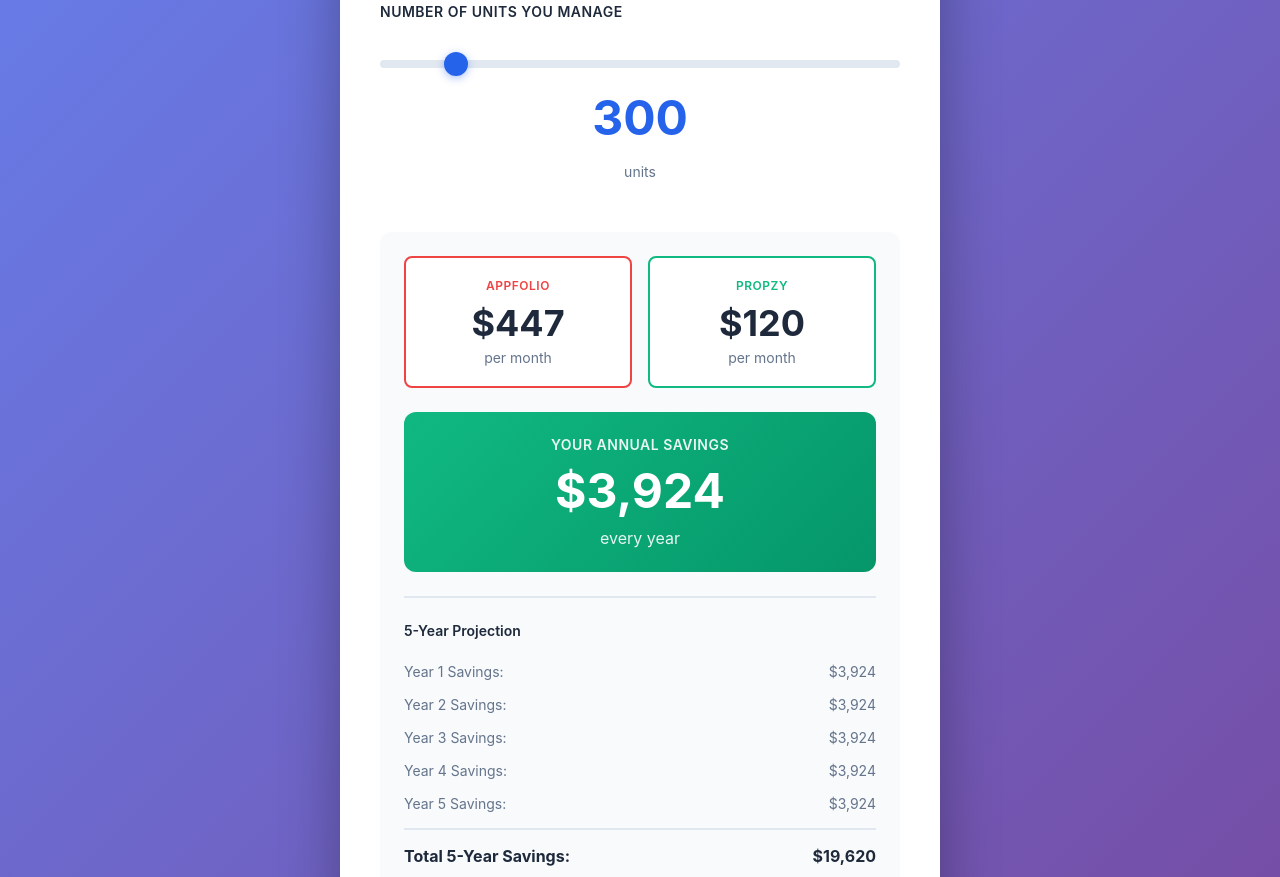
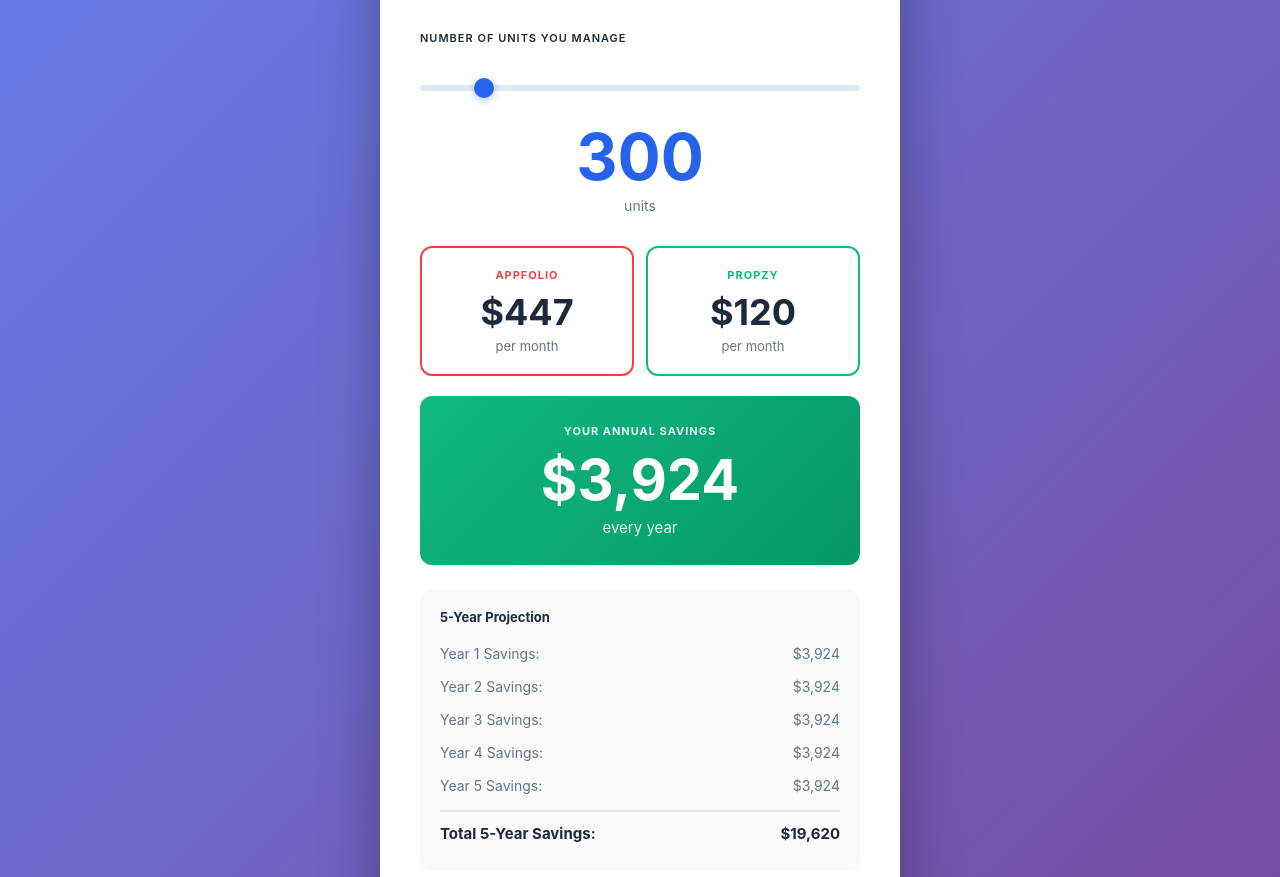
Before and after one commit to uwdansco/propzy-calculator, a plain HTML site: page index.html in a window 1280 px wide. Shown: the part 156-1033 px from the top of the page. Drawn offline with Linux system fonts and the light colour scheme.

Commit message:
Update index.html

```diff
--- a/index.html
+++ b/index.html
@@ -12,7 +12,7 @@
         }
 
         body {
-            font-family: 'Inter', -apple-system, BlinkMacSystemFont, 'Segoe UI', sans-serif;
+            font-family: -apple-system, BlinkMacSystemFont, 'Segoe UI', 'Roboto', sans-serif;
             background: linear-gradient(135deg, #667eea 0%, #764ba2 100%);
             min-height: 100vh;
             display: flex;
@@ -23,9 +23,9 @@
 
         .calculator-container {
             background: white;
-            border-radius: 16px;
+            border-radius: 20px;
             padding: 40px;
-            max-width: 600px;
+            max-width: 520px;
             width: 100%;
             box-shadow: 0 20px 60px rgba(0,0,0,0.3);
         }
@@ -35,15 +35,17 @@
             color: #1e293b;
             margin-bottom: 8px;
             font-weight: 700;
+            text-align: center;
         }
 
         .subtitle {
             color: #64748b;
-            margin-bottom: 32px;
+            margin-bottom: 40px;
             font-size: 16px;
+            text-align: center;
         }
 
-        .input-group {
+        .input-section {
             margin-bottom: 32px;
         }
 
@@ -51,31 +53,33 @@
             display: block;
             font-weight: 600;
             color: #1e293b;
-            margin-bottom: 12px;
-            font-size: 14px;
+            margin-bottom: 20px;
+            font-size: 11px;
             text-transform: uppercase;
-            letter-spacing: 0.5px;
+            letter-spacing: 1px;
         }
 
         .slider-container {
             position: relative;
-            padding: 20px 0;
+            padding: 10px 0;
         }
 
         input[type="range"] {
             width: 100%;
-            height: 8px;
-            border-radius: 4px;
+            height: 6px;
+            border-radius: 3px;
             background: #e2e8f0;
             outline: none;
             -webkit-appearance: none;
+            appearance: none;
+            cursor: pointer;
         }
 
         input[type="range"]::-webkit-slider-thumb {
             -webkit-appearance: none;
             appearance: none;
-            width: 24px;
-            height: 24px;
+            width: 20px;
+            height: 20px;
             border-radius: 50%;
             background: #2563eb;
             cursor: pointer;
@@ -83,8 +87,8 @@
         }
 
         input[type="range"]::-moz-range-thumb {
-            width: 24px;
-            height: 24px;
+            width: 20px;
+            height: 20px;
             border-radius: 50%;
             background: #2563eb;
             cursor: pointer;
@@ -94,52 +98,48 @@
 
         .unit-display {
             text-align: center;
-            font-size: 48px;
+            font-size: 64px;
             font-weight: 700;
             color: #2563eb;
-            margin: 16px 0;
+            margin: 20px 0 8px 0;
+            line-height: 1;
         }
 
         .unit-label {
             text-align: center;
             color: #64748b;
             font-size: 14px;
-        }
-
-        .results-container {
-            background: #f8fafc;
-            border-radius: 12px;
-            padding: 24px;
-            margin-top: 32px;
+            margin-bottom: 30px;
         }
 
         .comparison {
             display: grid;
             grid-template-columns: 1fr 1fr;
-            gap: 16px;
-            margin-bottom: 24px;
+            gap: 12px;
+            margin-bottom: 20px;
         }
 
         .price-card {
             background: white;
             padding: 20px;
-            border-radius: 8px;
+            border-radius: 12px;
             text-align: center;
+            border: 2px solid;
         }
 
         .price-card.appfolio {
-            border: 2px solid #ef4444;
+            border-color: #ef4444;
         }
 
         .price-card.propzy {
-            border: 2px solid #10b981;
+            border-color: #10b981;
         }
 
         .provider-name {
-            font-size: 12px;
-            font-weight: 600;
+            font-size: 11px;
+            font-weight: 700;
             text-transform: uppercase;
-            letter-spacing: 0.5px;
+            letter-spacing: 1px;
             margin-bottom: 8px;
         }
 
@@ -159,36 +159,68 @@
         }
 
         .price-period {
-            font-size: 14px;
+            font-size: 13px;
             color: #64748b;
         }
 
         .savings-highlight {
             background: linear-gradient(135deg, #10b981 0%, #059669 100%);
             color: white;
-            padding: 24px;
+            padding: 28px;
             border-radius: 12px;
             text-align: center;
+            margin-bottom: 24px;
         }
 
         .savings-label {
-            font-size: 14px;
-            font-weight: 600;
+            font-size: 11px;
+            font-weight: 700;
             text-transform: uppercase;
-            letter-spacing: 0.5px;
+            letter-spacing: 1px;
             margin-bottom: 8px;
             opacity: 0.9;
         }
 
         .savings-amount {
-            font-size: 48px;
+            font-size: 56px;
             font-weight: 700;
-            margin-bottom: 8px;
+            margin-bottom: 4px;
         }
 
         .savings-period {
-            font-size: 16px;
+            font-size: 15px;
             opacity: 0.9;
+        }
+
+        .projection {
+            background: #f8fafc;
+            padding: 20px;
+            border-radius: 12px;
+            margin-bottom: 20px;
+        }
+
+        .projection-title {
+            font-size: 13px;
+            font-weight: 700;
+            color: #1e293b;
+            margin-bottom: 12px;
+        }
+
+        .projection-row {
+            display: flex;
+            justify-content: space-between;
+            padding: 8px 0;
+            font-size: 14px;
+            color: #64748b;
+        }
+
+        .projection-row.total {
+            font-weight: 700;
+            color: #1e293b;
+            font-size: 15px;
+            padding-top: 12px;
+            margin-top: 8px;
+            border-top: 2px solid #e2e8f0;
         }
 
         .cta-button {
@@ -196,12 +228,11 @@
             background: #2563eb;
             color: white;
             border: none;
-            padding: 16px 32px;
-            border-radius: 8px;
+            padding: 18px 32px;
+            border-radius: 10px;
             font-size: 16px;
             font-weight: 600;
             cursor: pointer;
-            margin-top: 24px;
             transition: all 0.3s;
         }
 
@@ -211,51 +242,21 @@
             box-shadow: 0 4px 12px rgba(37,99,235,0.4);
         }
 
-        .breakdown {
-            margin-top: 24px;
-            padding-top: 24px;
-            border-top: 2px solid #e2e8f0;
-        }
-
-        .breakdown-title {
-            font-weight: 600;
-            color: #1e293b;
-            margin-bottom: 16px;
-            font-size: 14px;
-        }
-
-        .breakdown-row {
-            display: flex;
-            justify-content: space-between;
-            padding: 8px 0;
-            color: #64748b;
-            font-size: 14px;
-        }
-
-        .breakdown-row.total {
-            font-weight: 700;
-            color: #1e293b;
-            font-size: 16px;
-            margin-top: 8px;
-            padding-top: 16px;
-            border-top: 2px solid #e2e8f0;
-        }
-
         @media (max-width: 640px) {
             .calculator-container {
-                padding: 24px;
+                padding: 30px 24px;
             }
 
             h1 {
-                font-size: 24px;
+                font-size: 26px;
             }
 
             .unit-display {
-                font-size: 36px;
+                font-size: 48px;
             }
 
             .savings-amount {
-                font-size: 36px;
+                font-size: 42px;
             }
 
             .comparison {
@@ -269,59 +270,58 @@
         <h1>How Much Will You Save?</h1>
         <p class="subtitle">See your potential savings switching from AppFolio to Propzy</p>
 
-        <div class="input-group">
-            <label for="units">Number of Units You Manage</label>
+        <div class="input-section">
+            <label for="units">NUMBER OF UNITS YOU MANAGE</label>
             <div class="slider-container">
                 <input type="range" id="units" min="50" max="2000" value="300" step="10">
+            </div>
             <div class="unit-display" id="unitDisplay">300</div>
             <div class="unit-label">units</div>
         </div>
-        </div>
 
-        <div class="results-container">
         <div class="comparison">
             <div class="price-card appfolio">
-                    <div class="provider-name">AppFolio</div>
+                <div class="provider-name">APPFOLIO</div>
                 <div class="price" id="appfolioPrice">$447</div>
                 <div class="price-period">per month</div>
             </div>
 
             <div class="price-card propzy">
-                    <div class="provider-name">Propzy</div>
+                <div class="provider-name">PROPZY</div>
                 <div class="price" id="propzyPrice">$120</div>
                 <div class="price-period">per month</div>
             </div>
         </div>
 
         <div class="savings-highlight">
-                <div class="savings-label">Your Annual Savings</div>
+            <div class="savings-label">YOUR ANNUAL SAVINGS</div>
             <div class="savings-amount" id="annualSavings">$3,924</div>
             <div class="savings-period">every year</div>
         </div>
 
-            <div class="breakdown">
-                <div class="breakdown-title">5-Year Projection</div>
-                <div class="breakdown-row">
+        <div class="projection">
+            <div class="projection-title">5-Year Projection</div>
+            <div class="projection-row">
                 <span>Year 1 Savings:</span>
                 <span id="year1">$3,924</span>
             </div>
-                <div class="breakdown-row">
+            <div class="projection-row">
                 <span>Year 2 Savings:</span>
                 <span id="year2">$3,924</span>
             </div>
-                <div class="breakdown-row">
+            <div class="projection-row">
                 <span>Year 3 Savings:</span>
                 <span id="year3">$3,924</span>
             </div>
-                <div class="breakdown-row">
+            <div class="projection-row">
                 <span>Year 4 Savings:</span>
                 <span id="year4">$3,924</span>
             </div>
-                <div class="breakdown-row">
+            <div class="projection-row">
                 <span>Year 5 Savings:</span>
                 <span id="year5">$3,924</span>
             </div>
-                <div class="breakdown-row total">
+            <div class="projection-row total">
                 <span>Total 5-Year Savings:</span>
                 <span id="fiveYear">$19,620</span>
             </div>
@@ -331,9 +331,9 @@
             Start Saving Today →
         </button>
     </div>
-    </div>
 
     <script>
+        // Get all elements
         const unitsSlider = document.getElementById('units');
         const unitDisplay = document.getElementById('unitDisplay');
         const appfolioPrice = document.getElementById('appfolioPrice');
@@ -346,11 +346,15 @@
         const year5 = document.getElementById('year5');
         const fiveYear = document.getElementById('fiveYear');
 
+        // Check URL parameters for pre-filled units
+        const urlParams = new URLSearchParams(window.location.search);
+        const prefilledUnits = urlParams.get('units');
+        if (prefilledUnits) {
+            unitsSlider.value = prefilledUnits;
+        }
+
         function formatCurrency(amount) {
-            return ' + amount.toLocaleString('en-US', {
-                minimumFractionDigits: 0,
-                maximumFractionDigits: 0
-            });
+            return '$' + Math.round(amount).toLocaleString('en-US');
         }
 
         function calculatePrices() {
@@ -373,33 +377,35 @@
             propzyPrice.textContent = formatCurrency(propzyMonthly);
             annualSavings.textContent = formatCurrency(annualSavingsAmount);
 
-            // Update breakdown (assuming 10% price increase for AppFolio each year)
+            // Update 5-year projection
             year1.textContent = formatCurrency(annualSavingsAmount);
-            year2.textContent = formatCurrency(annualSavingsAmount * 1.05); // Slightly more savings as AppFolio increases
-            year3.textContent = formatCurrency(annualSavingsAmount * 1.10);
-            year4.textContent = formatCurrency(annualSavingsAmount * 1.15);
-            year5.textContent = formatCurrency(annualSavingsAmount * 1.20);
+            year2.textContent = formatCurrency(annualSavingsAmount);
+            year3.textContent = formatCurrency(annualSavingsAmount);
+            year4.textContent = formatCurrency(annualSavingsAmount);
+            year5.textContent = formatCurrency(annualSavingsAmount);
             fiveYear.textContent = formatCurrency(fiveYearSavings);
         }
 
         function handleCTA() {
-            // Get current calculation
             const units = parseInt(unitsSlider.value);
-            const monthlySavings = Math.max(units * 1.49, 298) - Math.max(units * 0.40, 25);
-            const annualSavingsAmount = monthlySavings * 12;
+            const savings = parseInt(annualSavings.textContent.replace(/[$,]/g, ''));
 
-            // Redirect to signup with pre-filled data
-            window.location.href = `/signup?units=${units}&savings=${annualSavingsAmount}`;
+            // Replace with your actual signup or demo link
+            window.location.href = `/signup?units=${units}&savings=${savings}`;
 
-            // Or show modal, or link to calendar, etc.
-            // alert(`Let's get you started saving ${annualSavingsAmount.toLocaleString()}/year!`);
+            // Or use Calendly:
+            // window.location.href = 'https://calendly.com/yourname/demo';
         }
 
-        // Update on slider change
+        // Update on slider change - THIS IS THE CRITICAL PART
         unitsSlider.addEventListener('input', calculatePrices);
+        unitsSlider.addEventListener('change', calculatePrices);
 
         // Initial calculation
         calculatePrices();
+
+        // Also update on page load (in case URL params exist)
+        window.addEventListener('load', calculatePrices);
     </script>
 </body>
 </html>
```
Lines whose indentation alone changed are shown as unchanged.
